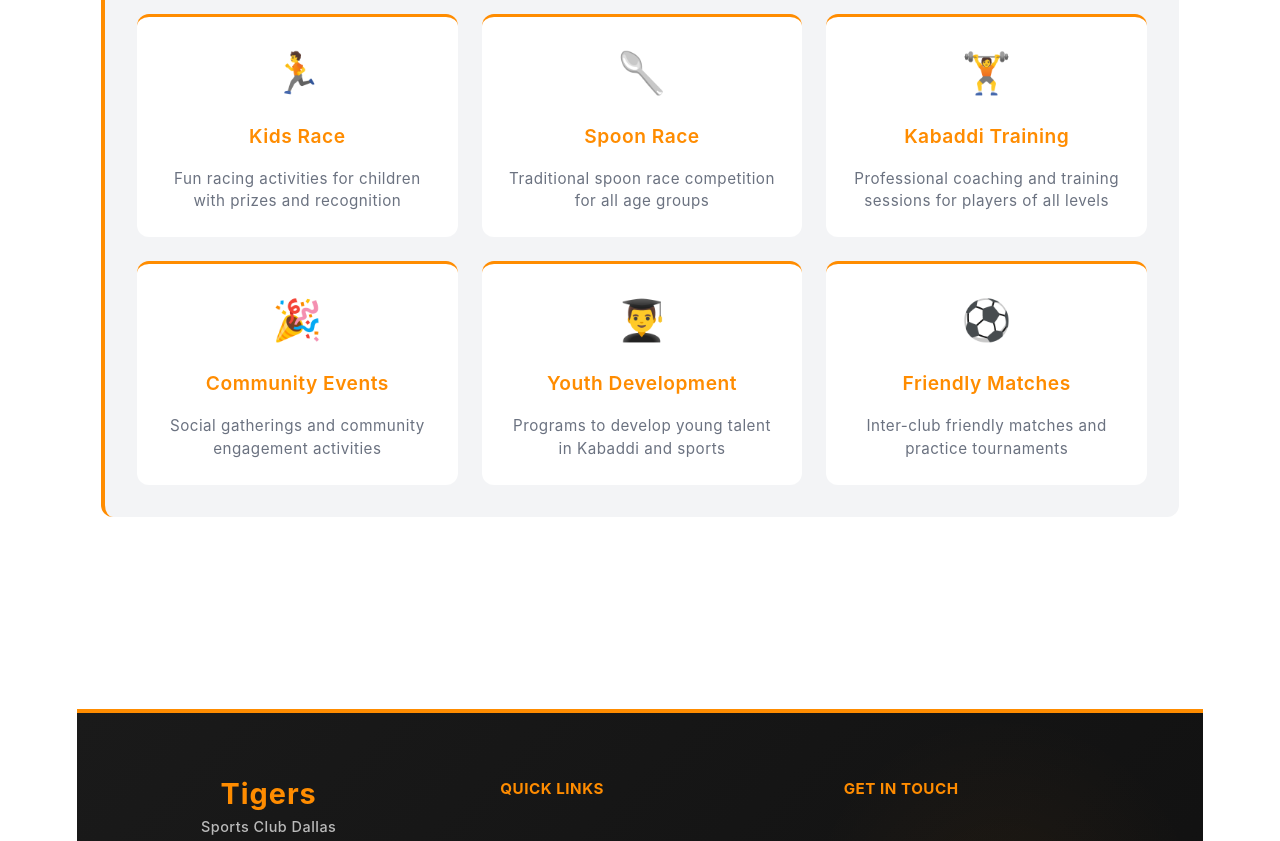
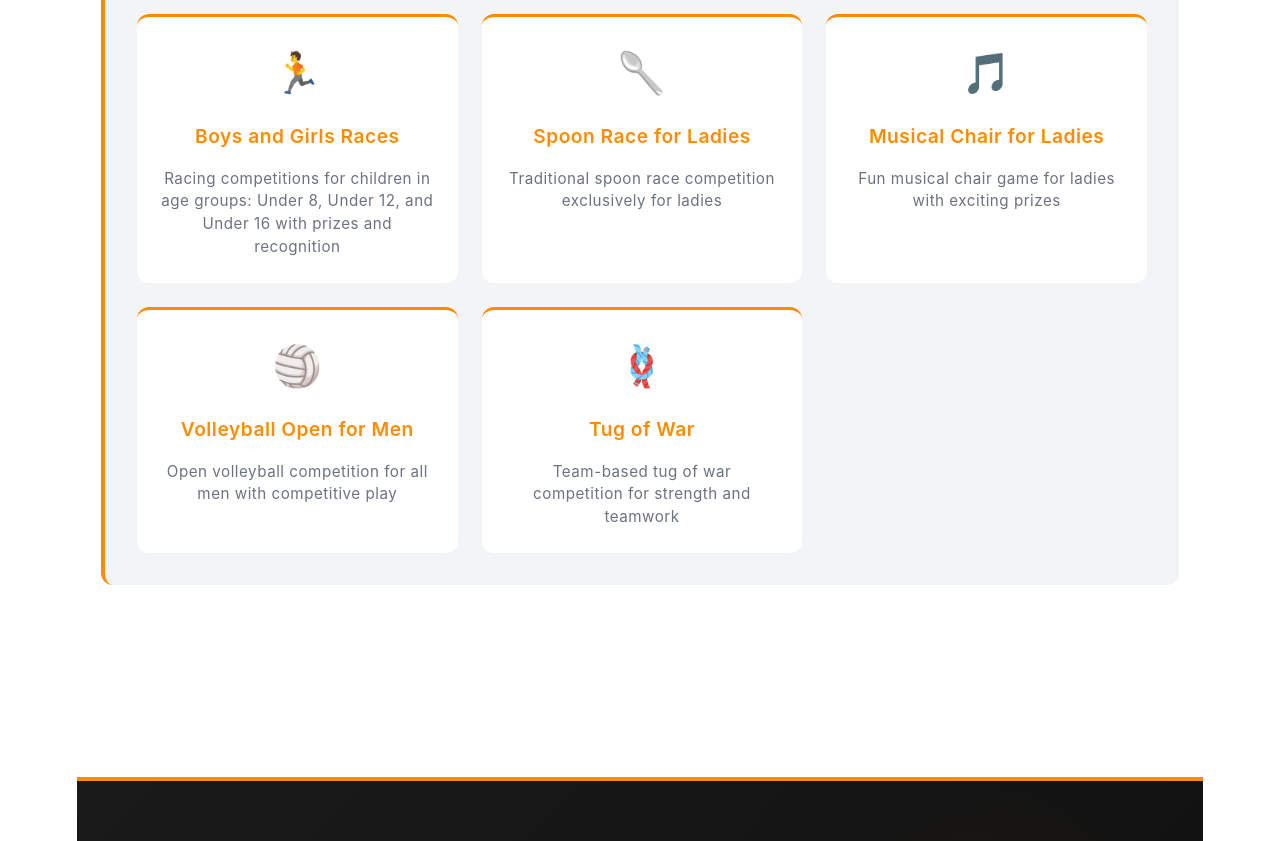
Before and after one commit to 22gkulvir/tigers-sports-club-website, a Vue app: page /events in a window 1280 px wide. Shown: the part 920-1761 px from the top of the page. Built offline with nearby package versions, Linux system fonts and the light colour scheme.

Commit message:
Update Other Activities section with specific event details

```diff
--- a/src/pages/Events.vue
+++ b/src/pages/Events.vue
@@ -47,12 +47,11 @@
 import { ref } from 'vue'
 
 const activities = ref([
-  { id: 1, name: 'Kids Race', icon: '🏃', description: 'Fun racing activities for children with prizes and recognition' },
-  { id: 2, name: 'Spoon Race', icon: '🥄', description: 'Traditional spoon race competition for all age groups' },
-  { id: 3, name: 'Kabaddi Training', icon: '🏋️', description: 'Professional coaching and training sessions for players of all levels' },
-  { id: 4, name: 'Community Events', icon: '🎉', description: 'Social gatherings and community engagement activities' },
-  { id: 5, name: 'Youth Development', icon: '👨‍🎓', description: 'Programs to develop young talent in Kabaddi and sports' },
-  { id: 6, name: 'Friendly Matches', icon: '⚽', description: 'Inter-club friendly matches and practice tournaments' }
+  { id: 1, name: 'Boys and Girls Races', icon: '🏃', description: 'Racing competitions for children in age groups: Under 8, Under 12, and Under 16 with prizes and recognition' },
+  { id: 2, name: 'Spoon Race for Ladies', icon: '🥄', description: 'Traditional spoon race competition exclusively for ladies' },
+  { id: 3, name: 'Musical Chair for Ladies', icon: '🎵', description: 'Fun musical chair game for ladies with exciting prizes' },
+  { id: 4, name: 'Volleyball Open for Men', icon: '🏐', description: 'Open volleyball competition for all men with competitive play' },
+  { id: 5, name: 'Tug of War', icon: '🪢', description: 'Team-based tug of war competition for strength and teamwork' }
 ])
 </script>
 
```
